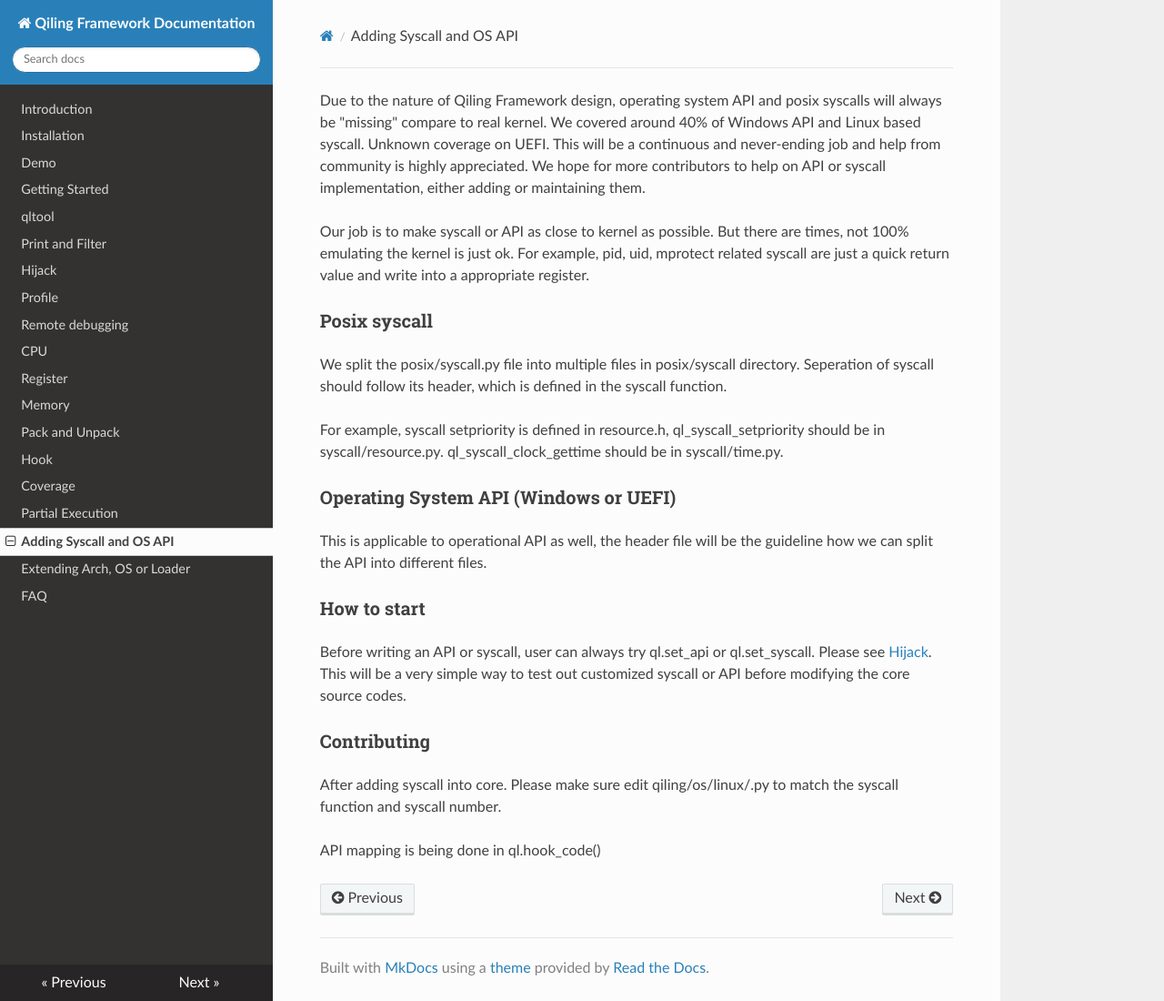
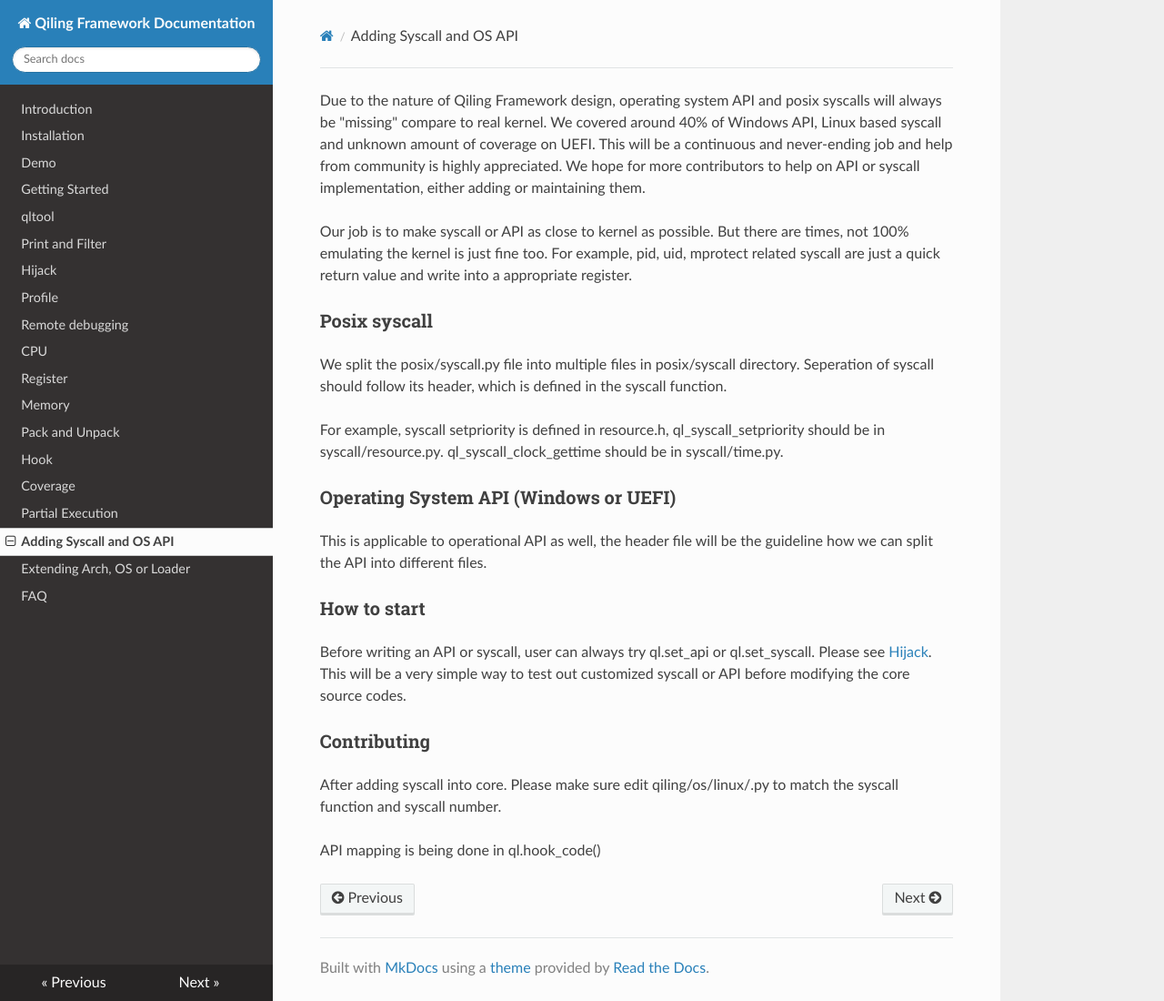
Before and after one commit to qilingframework/rtfd.io, an MkDocs documentation site: the page built from docs/syscall_api.md, in a window 1280 px wide and 1100 px high. Shown: the whole window at 91% size. Built offline with MkDocs 1.6.1, drawn with Linux system fonts in a browser that asks for light colours; nearby versions of some CDN libraries.

Commit message:
Update syscall_api.md

```diff
--- a/docs/syscall_api.md
+++ b/docs/syscall_api.md
@@ -2,9 +2,9 @@
 title: How to add syscall or operating system API into Qiling Framework
 ---
 
-Due to the nature of Qiling Framework design, operating system API and posix syscalls will always be "missing" compare to real kernel. We covered around 40% of Windows API and Linux based syscall. Unknown coverage on UEFI. This will be a continuous and never-ending job and help from community is highly appreciated. We hope for more contributors to help on API or syscall implementation, either adding or maintaining them.
+Due to the nature of Qiling Framework design, operating system API and posix syscalls will always be "missing" compare to real kernel. We covered around 40% of Windows API, Linux based syscall and unknown amount of coverage on UEFI. This will be a continuous and never-ending job and help from community is highly appreciated. We hope for more contributors to help on API or syscall implementation, either adding or maintaining them.
 
-Our job is to make syscall or API as close to kernel as possible. But there are times, not 100% emulating the kernel is just ok. For example, pid, uid, mprotect related syscall are just a quick return value and write into a appropriate register.
+Our job is to make syscall or API as close to kernel as possible. But there are times, not 100% emulating the kernel is just fine too. For example, pid, uid, mprotect related syscall are just a quick return value and write into a appropriate register.
 
 ### Posix syscall
 We split the posix/syscall.py file into multiple files in posix/syscall directory. Seperation of syscall should follow its header, which is defined in the syscall function.
```
